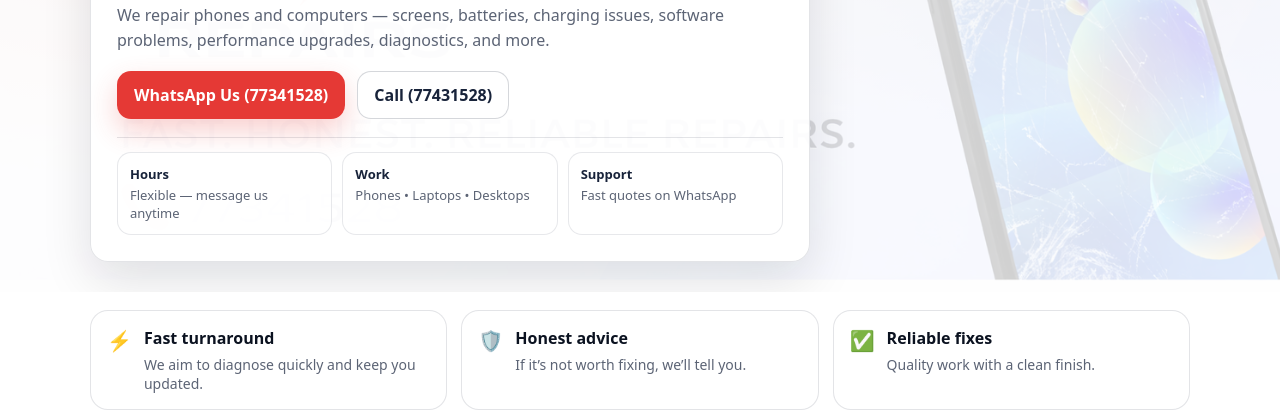
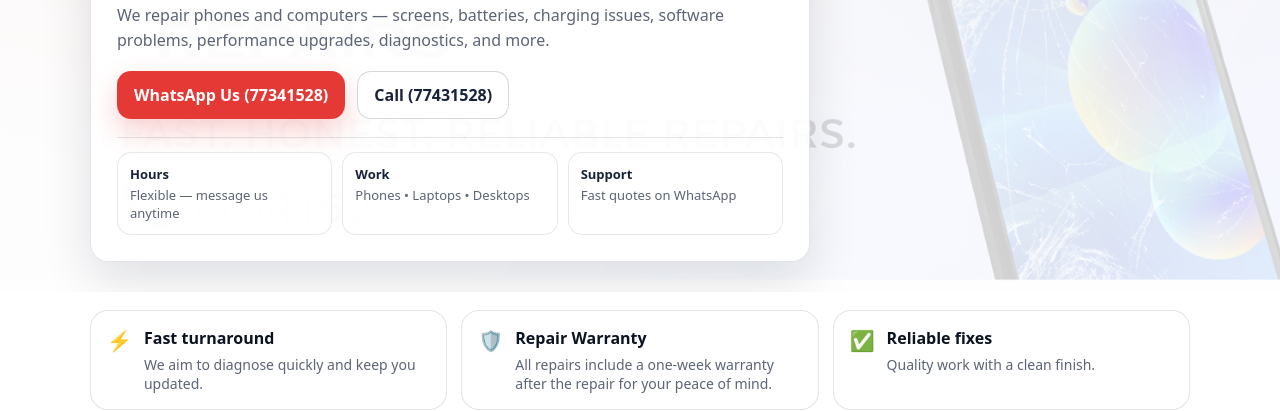
Before and after one commit to tntrepairs/tntrepairs, a plain HTML site: page index.html in a window 1280 px wide. Shown: the part 397-808 px from the top of the page. Drawn offline with Linux system fonts and the light colour scheme.

Commit message:
Update index.html

```diff
--- a/index.html
+++ b/index.html
@@ -102,8 +102,8 @@
       <div class="trust-item">
         <span class="trust-icon">🛡️</span>
         <div>
-          <strong>Honest advice</strong>
-          <p>If it’s not worth fixing, we’ll tell you.</p>
+          <strong>Repair Warranty</strong>
+          <p>All repairs include a one-week warranty after the repair for your peace of mind.</p>
         </div>
       </div>
       <div class="trust-item">
@@ -308,4 +308,5 @@
 
   <script src="script.js"></script>
 </body>
+
 </html>
```
